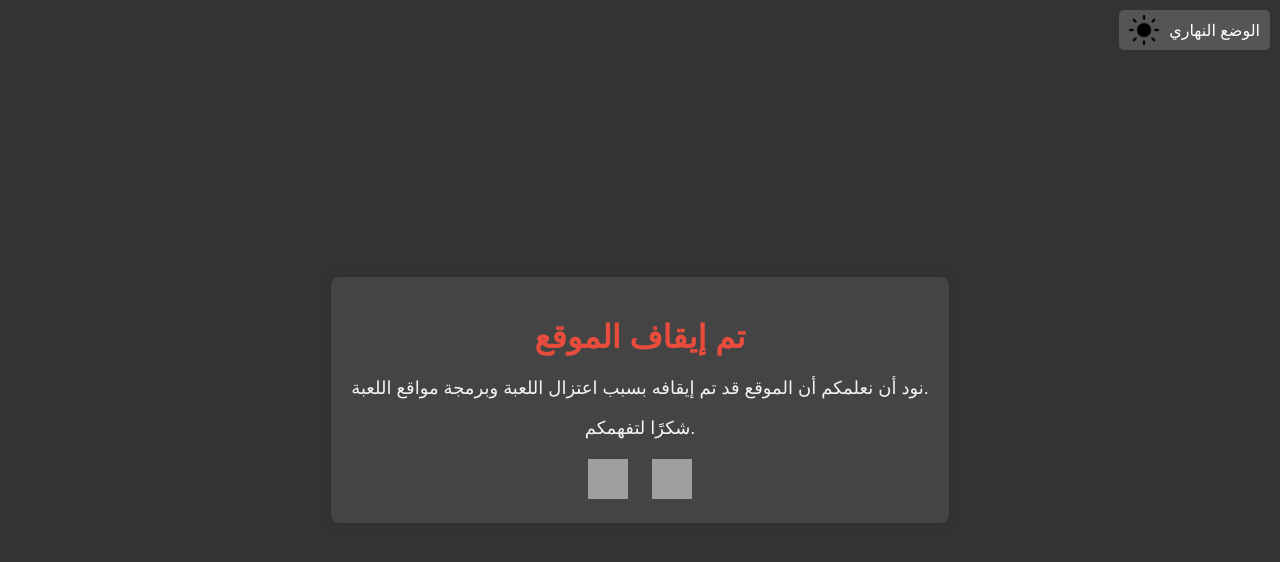
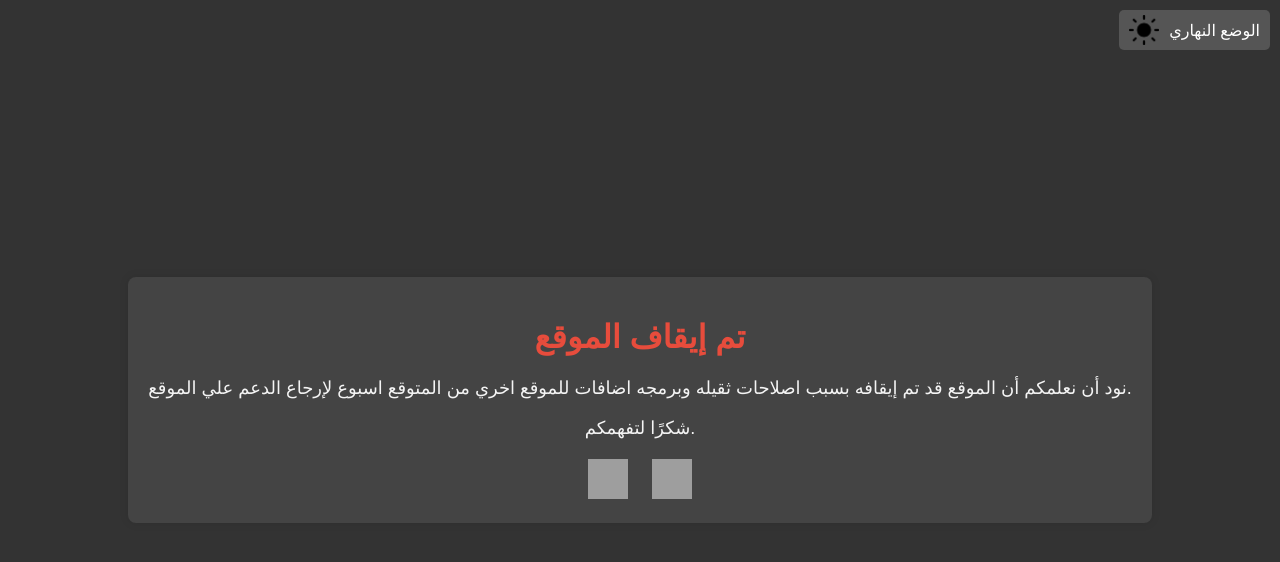
Before and after one commit to LordDZx/empire-wiki, a plain HTML site: page index.html in a window 1280 px wide. Drawn offline with Linux system fonts and the light colour scheme; grey boxes are pictures that could not be loaded.

Commit message:
Update index.html

```diff
--- a/index.html
+++ b/index.html
@@ -98,7 +98,7 @@
     </button>
     <div class="container">
         <h1>تم إيقاف الموقع</h1>
-        <p>نود أن نعلمكم أن الموقع قد تم إيقافه بسبب اعتزال اللعبة وبرمجة مواقع اللعبة.</p>
+        <p>نود أن نعلمكم أن الموقع قد تم إيقافه بسبب اصلاحات ثقيله وبرمجه اضافات للموقع اخري من المتوقع اسبوع لإرجاع الدعم علي الموقع.</p>
         <p>شكرًا لتفهمكم.</p>
         <div class="social-buttons">
             <a href="https://www.facebook.com/profile.php?id=61558933496823" target="_blank">
```
